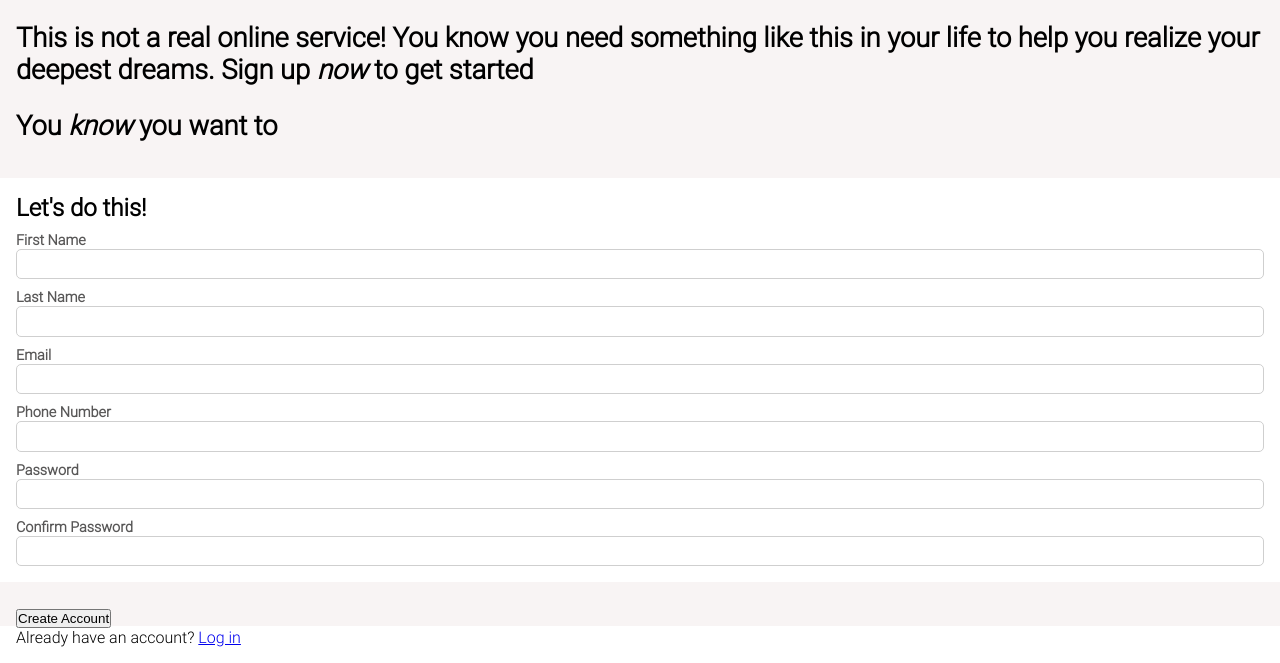
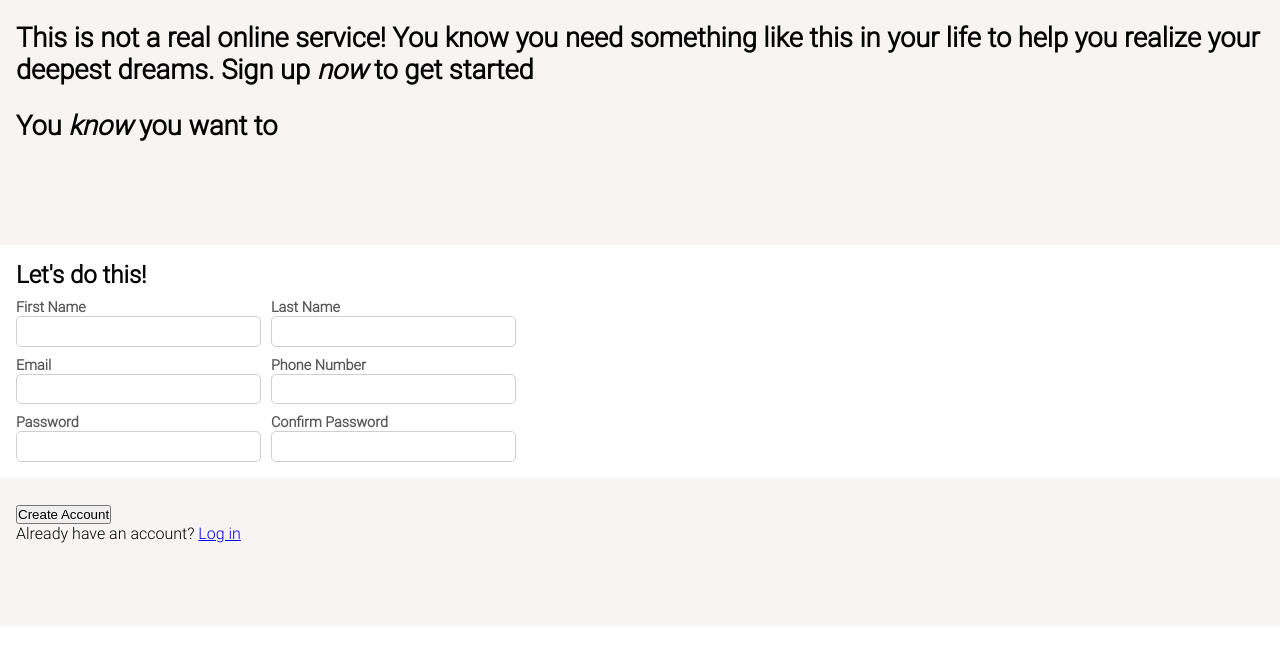
Before and after one commit to RPE8/odin-sign-up-form, a website: page index.html in a window 1280 px wide. Shown: the part 174-837 px from the top of the page. After the commit the page ends 800 px from the top, so only its background shows below. Drawn offline with Linux system fonts and the light colour scheme.

Commit message:
Add form wrapper in order to keep bg color and have max-width for form

```diff
--- a/index.html
+++ b/index.html
@@ -26,38 +26,35 @@
 					<h2 class="quote quote-2">You <em>know</em> you want to</h2>
 				</section>
 				<section class="sign-up-section content-section">
+					<div class="form-wrapper">
 						<form class="sign-up-form">
 							<h2>Let's do this!</h2>
 							<div class="form-row">
 								<label for="firstName" class="label">First Name</label>
 								<input id="firstName" type="text" class="input" />
 							</div>
-
 							<div class="form-row">
 								<label for="lastName" class="label">Last Name</label>
 								<input id="lastName" type="text" class="input" />
 							</div>
-
 							<div class="form-row">
 								<label for="email" class="label">Email</label>
 								<input id="email" type="email" class="input" />
 							</div>
-
 							<div class="form-row">
 								<label for="phoneNumber" class="label">Phone Number</label>
 								<input id="phoneNumber" type="tel" class="input" />
 							</div>
-
 							<div class="form-row">
 								<label for="Password" class="label">Password</label>
 								<input id="password" type="password" class="input" />
 							</div>
-
 							<div class="form-row">
 								<label for="confirmPassword" class="label">Confirm Password</label>
 								<input id="confirmPassword" type="password" class="input" />
 							</div>
 						</form>
+					</div>
 					<div class="sign-up-buttons-wrapper">
 						<button class="button create-button">Create Account</button>
 						<p>Already have an account? <a href="#">Log in</a></p>
--- a/styles/style.css
+++ b/styles/style.css
@@ -118,12 +118,21 @@ body {
 	font-weight: 700;
 	color: var(--input-label-color);
 }
+.form-wrapper {
+	width: 100%;
+	background-color: var(--form-bg-color);
+	padding: var(--content-margin);
+}
 
 .sign-up-form {
 	display: grid;
+	max-width: 500px;
+	grid-template-columns: repeat(auto-fit, minmax(200px, 1fr));
 	gap: 10px;
-	background-color: var(--form-bg-color);
-	padding: var(--content-margin);
+}
+
+.sign-up-form > h2 {
+	grid-column: 1 / -1;
 }
 
 .input {
```
Lines whose indentation alone changed are shown as unchanged.
